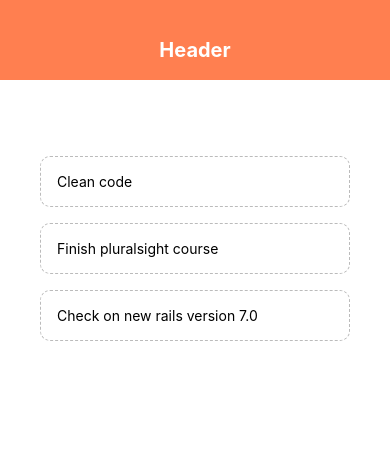
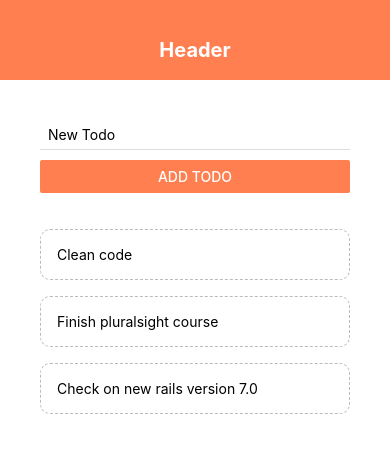
Before and after one commit to markiplagat/todo-app, a React Native app: screen / in a window 390 px wide. Shown: the top 452 px of the page. Built offline with nearby package versions, Linux system fonts and the light colour scheme.

Commit message:
Add a new todo

```diff
--- a/App.js
+++ b/App.js
@@ -3,6 +3,7 @@ import React, {useState} from 'react';
 import {FlatList, StyleSheet, Text, View} from 'react-native';
 import Header from "./components/Header";
 import TodoItem from "./components/TodoItem";
+import AddTodo from "./components/AddTodo";
 
 export default function App() {
   const [todos, setTodos] = useState([
@@ -17,10 +18,22 @@ export default function App() {
     })
   };
 
+  const addTodoHandler = (text) => {
+    setTodos((prevTodos) => {
+      return[
+        { text: text,
+          key: Math.random().toString()
+        },
+          ...prevTodos
+      ]
+    })
+  }
+
   return (
     <View style={styles.container}>
       <Header />
       <View style={styles.content}>
+        <AddTodo addTodoHandler={addTodoHandler} />
         <View style={styles.list}>
           <FlatList
               data={todos}
--- /dev/null
+++ b/components/AddTodo.js
@@ -0,0 +1,29 @@
+import React, {useState} from 'react';
+import { StyleSheet, View, TextInput, Text, Button } from "react-native";
+
+const AddTodo = ({addTodoHandler}) => {
+    const [text, setText] = useState('');
+    const changeHandler = (val) => {
+      setText(val);
+    };
+    return(
+        <View>
+            <TextInput
+                style={styles.input}
+                placeholder="New Todo"
+                onChangeText={changeHandler}
+            />
+            <Button onPress={() => addTodoHandler(text)} title='add todo' color='coral' />
+        </View>
+    );
+};
+const styles = StyleSheet.create({
+    input: {
+        marginBottom: 10,
+        paddingHorizontal: 8,
+        paddingVertical: 6,
+        borderBottomWidth: 1,
+        borderBottomColor: '#ddd'
+    }
+})
+export default AddTodo;
```
